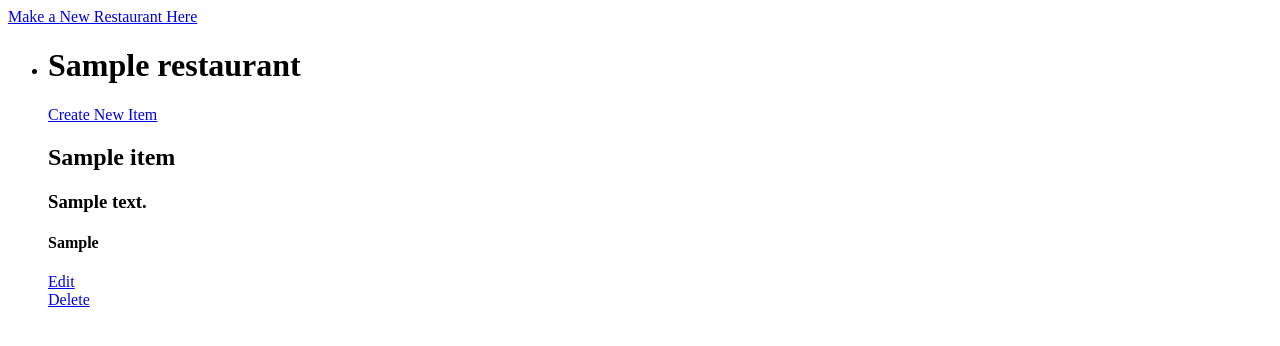
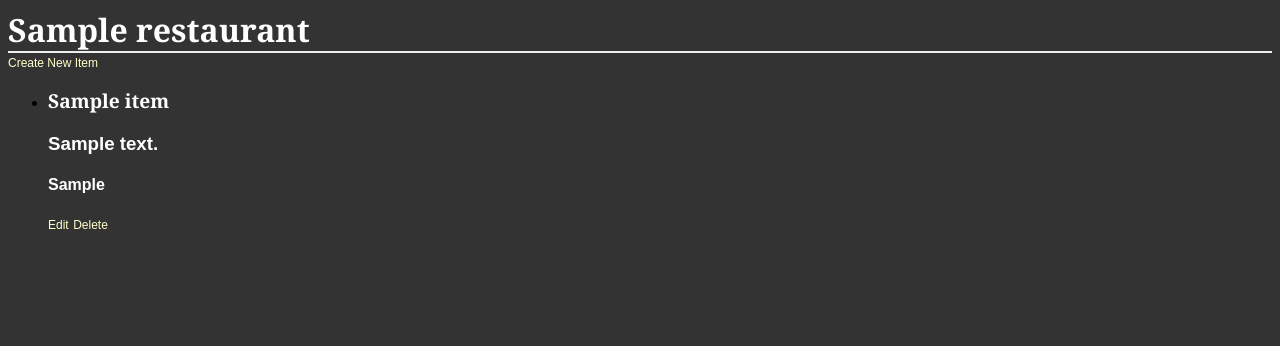
Before and after one commit to tamermaarouf/restaurant_menus, a Flask app: template templates/menu.html in a window 1280 px wide. Shown: the top 346 px of the page. Run offline with Flask 3, Linux system fonts and the light colour scheme; the template is opened without the code that fills it: values that come from a table or form of the project are taken from there, others are empty; tables that the repository leaves empty hold one stand-in row (values such as "Sample post"); some libraries are stand-ins or nearby versions.

Commit message:
create end point

```diff
--- a/app.py
+++ b/app.py
@@ -7,28 +7,34 @@ from database_setup import app, db, MenuItem, Restaurant
 
 #------------------------> Controllers <-------------------
 @app.route('/')
-@app.route('/restaurant')
-def restaurants():
-    data = MenuItem.query.join(Restaurant).all()
-    #data = Restaurant.query.order_by(Restaurant.name).all()
-    return render_template('menu.html', restaurants=data)
+def index():
+    data = Restaurant.query.order_by(Restaurant.name).all()
+    return render_template('index.html', restaurants=data)
+
+
+@app.route('/menu/<int:restaurant_id>')
+def restaurants(restaurant_id):
+    data = MenuItem.query.filter(MenuItem.restaurant_id==restaurant_id)
+    restaurant_name = Restaurant.query.get(restaurant_id)
+    return render_template('menu.html', restaurants=data, name=restaurant_name)
 
 
 # Task 1: Create route for newMenuItem function here
 
-@app.route('/restaurant/<int:restaurant_id>/new/')
+@app.route('/menu/<int:restaurant_id>/new/')
 def newMenuItem(restaurant_id):
+
     return "page to create a new menu item. Task 1 complete!"
 
 # Task 2: Create route for editMenuItem function here
 
-@app.route('/restaurant/<int:restaurant_id>/<int:menu_id>/edit/')
+@app.route('/menu/<int:restaurant_id>/<int:menu_id>/edit/')
 def editMenuItem(restaurant_id, menu_id):
     return "page to edit a menu item. Task 2 complete!"
 
 # Task 3: Create a route for deleteMenuItem function here
 
-@app.route('/restaurant/<int:restaurant_id>/<int:menu_id>/delete/')
+@app.route('/menu/<int:restaurant_id>/<int:menu_id>/delete/')
 def deleteMenuItem(restaurant_id, menu_id):
     return "page to delete a menu item. Task 3 complete!"
 
--- /dev/null
+++ b/static/styles.css
@@ -0,0 +1,73 @@
+body {
+    font-family: sans-serif;
+    background-color: #333333
+}
+
+h1,
+h2,
+h3,
+h4 {
+    color: #ffffff;
+}
+
+h1,
+h2 {
+    font-family: 'georgia', serif;
+    margin: 0;
+}
+
+h1 {
+    border-bottom: 2px solid #eee;
+}
+
+h2 {
+    font-size: 1.2em;
+}
+
+p,
+dd,
+dt {
+    color: #cccccc;
+}
+
+a {
+    text-decoration: none;
+    color: #ffffcc;
+    font-size: .75em;
+}
+
+.pane {
+    position: absolute;
+    left: 25%;
+    border: 2px solid;
+    border-radius: 25px;
+    padding: 5px;
+    margin: 5px;
+    border-color: #999999;
+    background-color: #333333
+}
+
+.header {
+    left: 50%;
+    text-align: center;
+}
+
+.name {
+    width: 50%;
+    display: inline-block;
+    float: left;
+}
+
+.description {}
+
+.price {
+    text-align: right;
+    width: 50%;
+    float: right;
+}
+
+.editdeletepane {}
+
+.flash {
+    background: #cee5f5;
+}
--- a/templates/menu.html
+++ b/templates/menu.html
@@ -6,6 +6,7 @@
 	<meta name="viewport" content="width=device-width,initial-scale=1">
 	<!-- meta -->
 	<!-- styles -->
+	<link rel="stylesheet" type="text/css" href="{{ url_for('static', filename='styles.css')}}"
 	<!-- styles -->
 	<!-- favicons -->
 	<!-- favicons -->
@@ -13,21 +14,18 @@
 	<!-- scripts -->
 </head>
 <body>
-	<a href="/restaurants/new">Make a New Restaurant Here</a></br>
+	<h1>{{name.name}}</h1>
+	<a href="{{ url_for('newMenuItem',restaurant_id=name.id) }}">Create New Item</a>
+
 	<ul class="items">
 		{% for restaurant in restaurants %}
 		<li>
 			<div class="item">
-				<h1>{{ restaurant.restaurants.name }}</h1>
-				<a href="{{url_for('newMenuItem', restaurant_id=restaurant.restaurants.id) }}">Create New Item</a>
-				</br>
 				<h2>{{ restaurant.name }}</h2>
 				<h3>{{ restaurant.description }}</h3>
 				<h4>{{ restaurant.price }}</h4>
 				<a href="{{ url_for('editMenuItem',restaurant_id=restaurant.restaurants.id, menu_id=restaurant.id) }}">Edit</a>
-				</br>
 				<a href="{{ url_for('deleteMenuItem',restaurant_id=restaurant.restaurants.id, menu_id=restaurant.id) }}">Delete</a>
-				</br>
 			</div>
 		</li>
 		{% endfor %}
```
Also changed, not shown: templates/index.html (added, +18 -0 lines).
